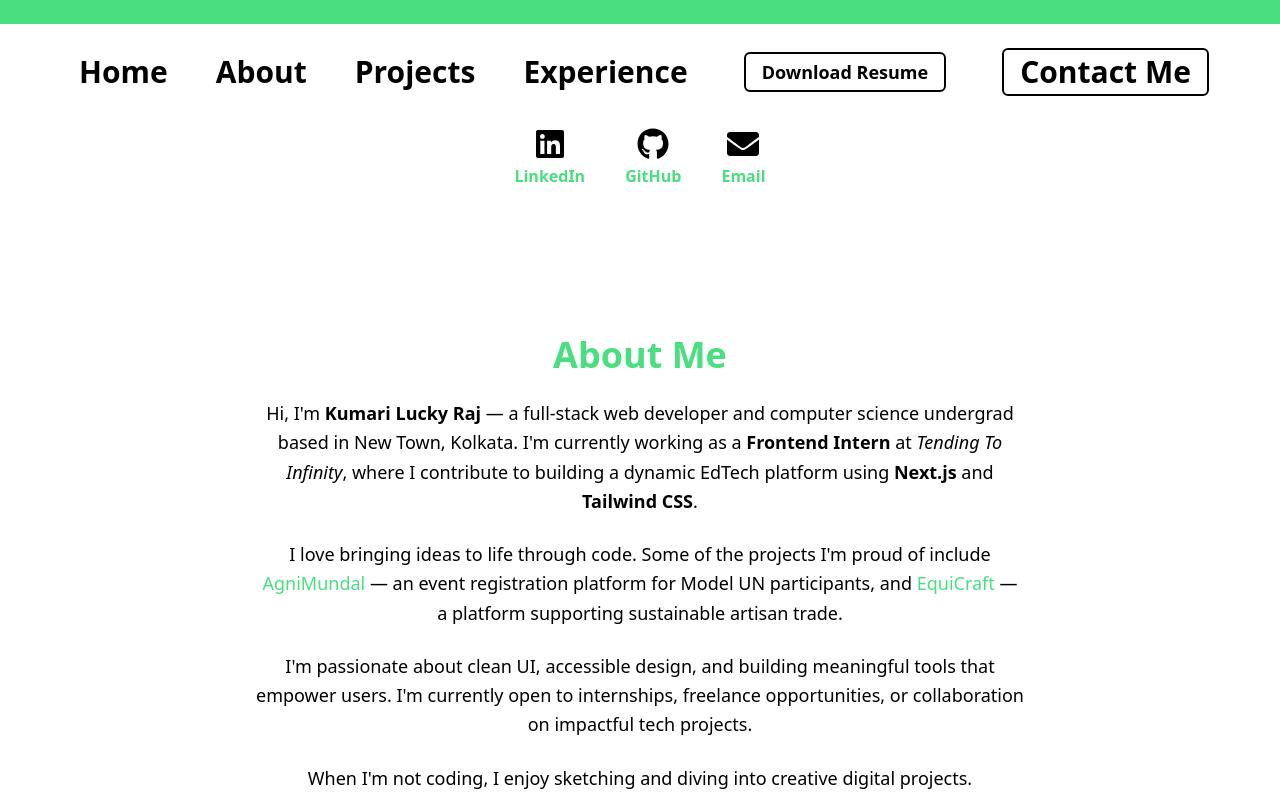
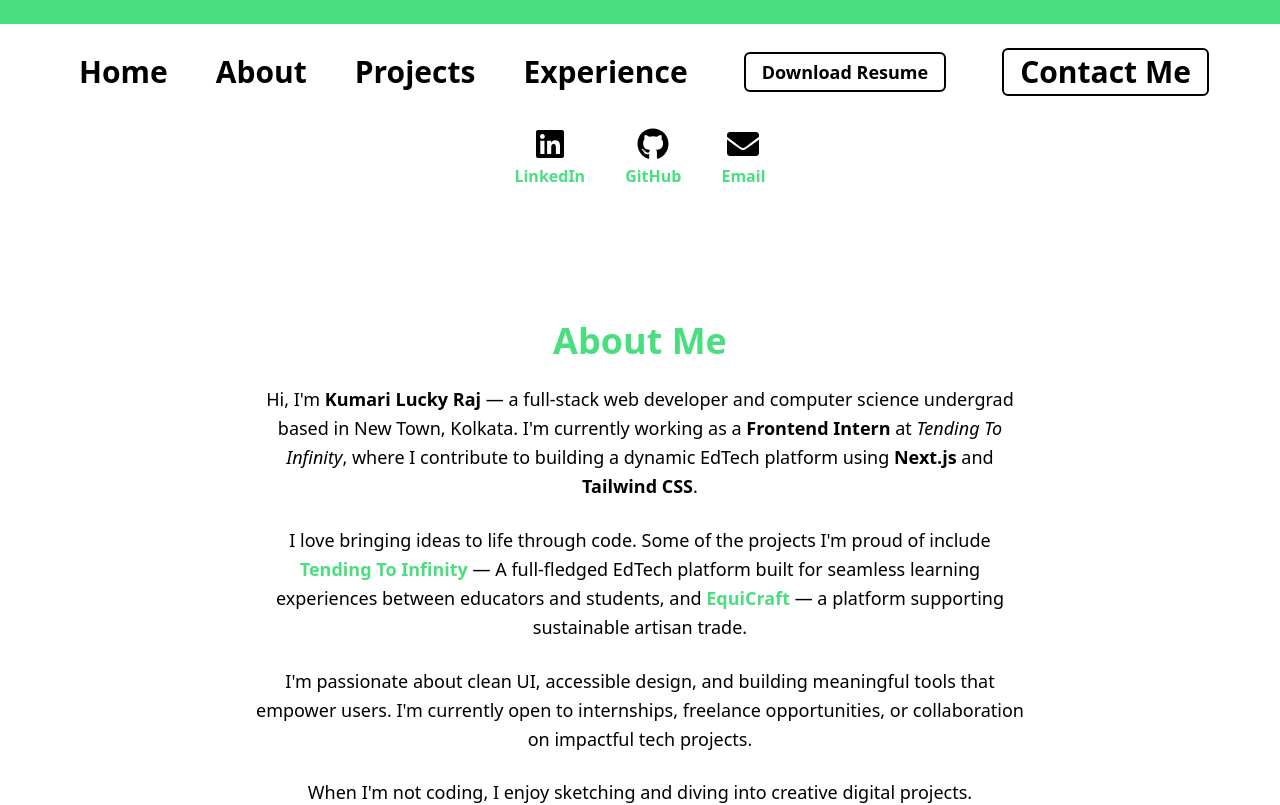
Before and after one commit to kumariluckyraj/My_Portfolio, a Next.js app: page /about in a window 1280 px wide. Shown: the top 805 px of the page. Built offline with nearby package versions, Linux system fonts and the light colour scheme.

Commit message:
changes done

```diff
--- a/app/about/page.js
+++ b/app/about/page.js
@@ -14,7 +14,7 @@ export default function AboutPage() {
         </p>
 
         <p className="text-lg leading-relaxed ">
-          I love bringing ideas to life through code. Some of the projects I&apos;m proud of include <a href="https://agnimundal.vercel.app/" target="_blank" rel="noopener noreferrer" className="text-green-400 hover:underline">AgniMundal</a> — an event registration platform for Model UN participants, and <a href="https://equicraft.vercel.app/" target="_blank" rel="noopener noreferrer" className="text-green-400 hover:underline">EquiCraft</a> — a platform supporting sustainable artisan trade.
+          I love bringing ideas to life through code. Some of the projects I&apos;m proud of include <a href="https://tendingtoinfinityacademy.com/" target="_blank" rel="noopener noreferrer" className="text-green-400 font-bold hover:underline">Tending To Infinity</a> — A full-fledged EdTech platform built for seamless learning experiences between educators and students, and <a href="https://equicraft.vercel.app/" target="_blank" rel="noopener noreferrer" className="text-green-400 font-bold hover:underline">EquiCraft</a> — a platform supporting sustainable artisan trade.
         </p>
 
         <p className="text-lg leading-relaxed ">
```
